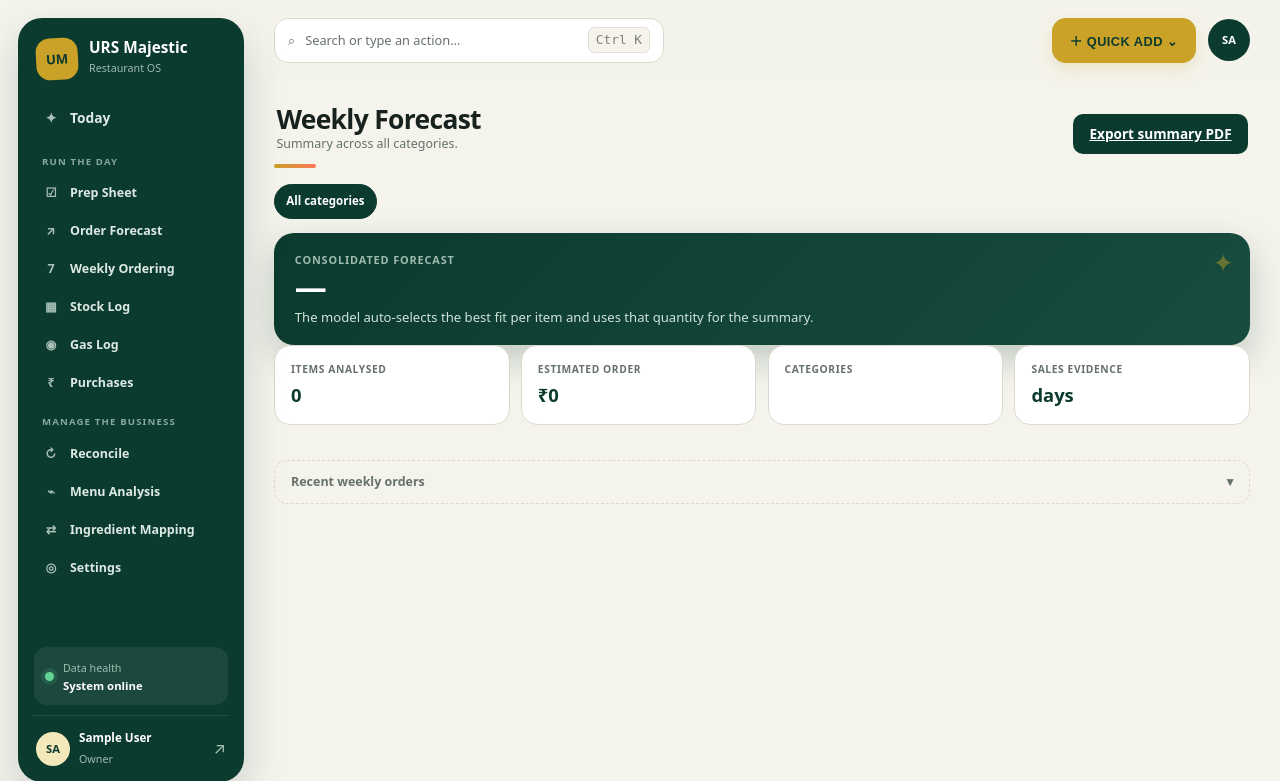
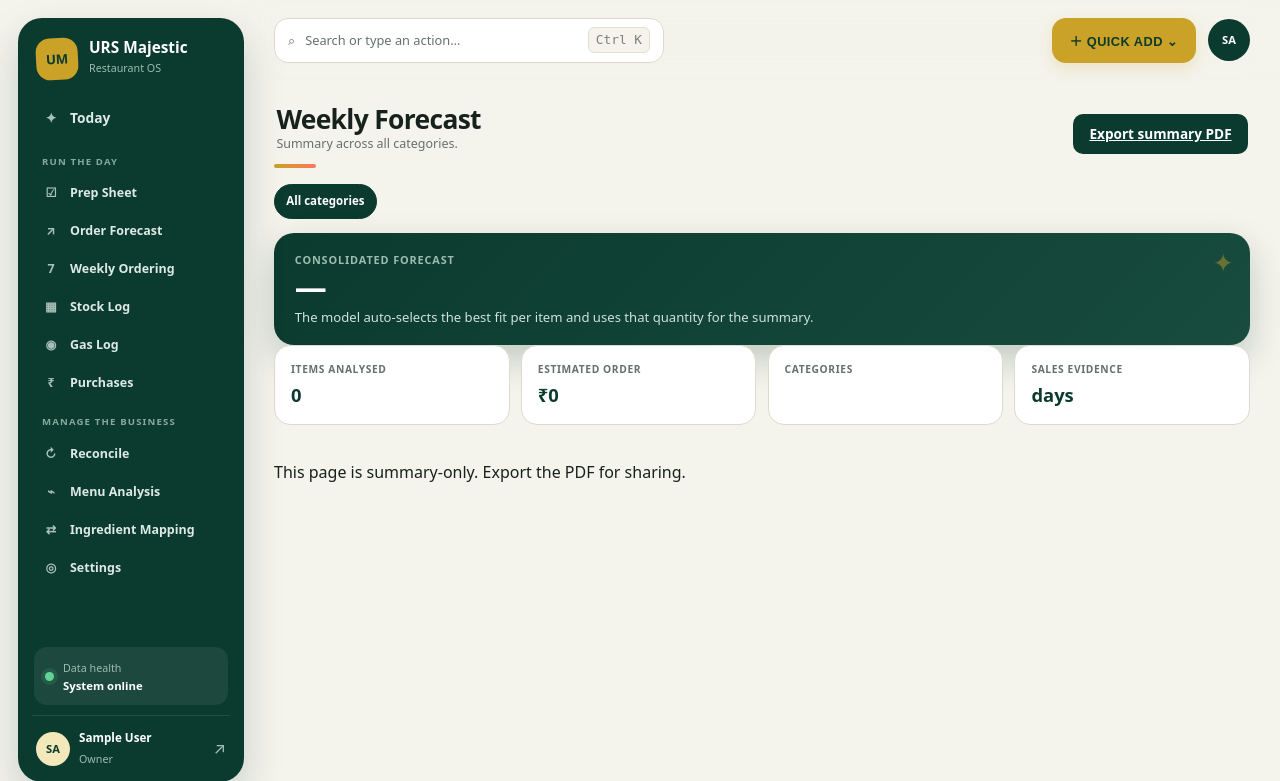
Before and after one commit to durgaprasad-collab/urs-majestic, a FastAPI app: template backend/app/web/templates/weekly_order.html in a window 1280 px wide. Shown: the top 781 px of the page. Run offline with FastAPI, Linux system fonts and the light colour scheme; the template is opened without the code that fills it, so the values that code supplies are empty; the visitor is signed in with stand-in values (Sample User, id 1); parts of the project's set-up code (start-up, migrations or seed data) failed here and were passed over; some libraries are stand-ins or nearby versions.

Commit message:
Hide remaining weekly workflow from summary page

```diff
--- a/backend/app/web/templates/weekly_order.html
+++ b/backend/app/web/templates/weekly_order.html
@@ -40,12 +40,7 @@
   </div>
   {% endfor %}
 </div>
-<details class="show-more wk-history">
-  <summary>Recent weekly orders</summary>
-  <div class="show-more-body">
-    <div class="wk-history-list">
-      {% for o in recent_orders %}<a href="/weekly-order/{{ o.id }}">#{{ o.id }} · {{ o.category }} · {{ o.horizon_start.strftime('%d %b') }} · {{ o.status|replace('_',' ') }}</a>{% else %}<span class="wk-sub">No saved orders yet.</span>{% endfor %}
-    </div>
-  </div>
-</details>
+<div class="wk-history">
+  <div class="wk-sub">This page is summary-only. Export the PDF for sharing.</div>
+</div>
 {% endblock %}
```
